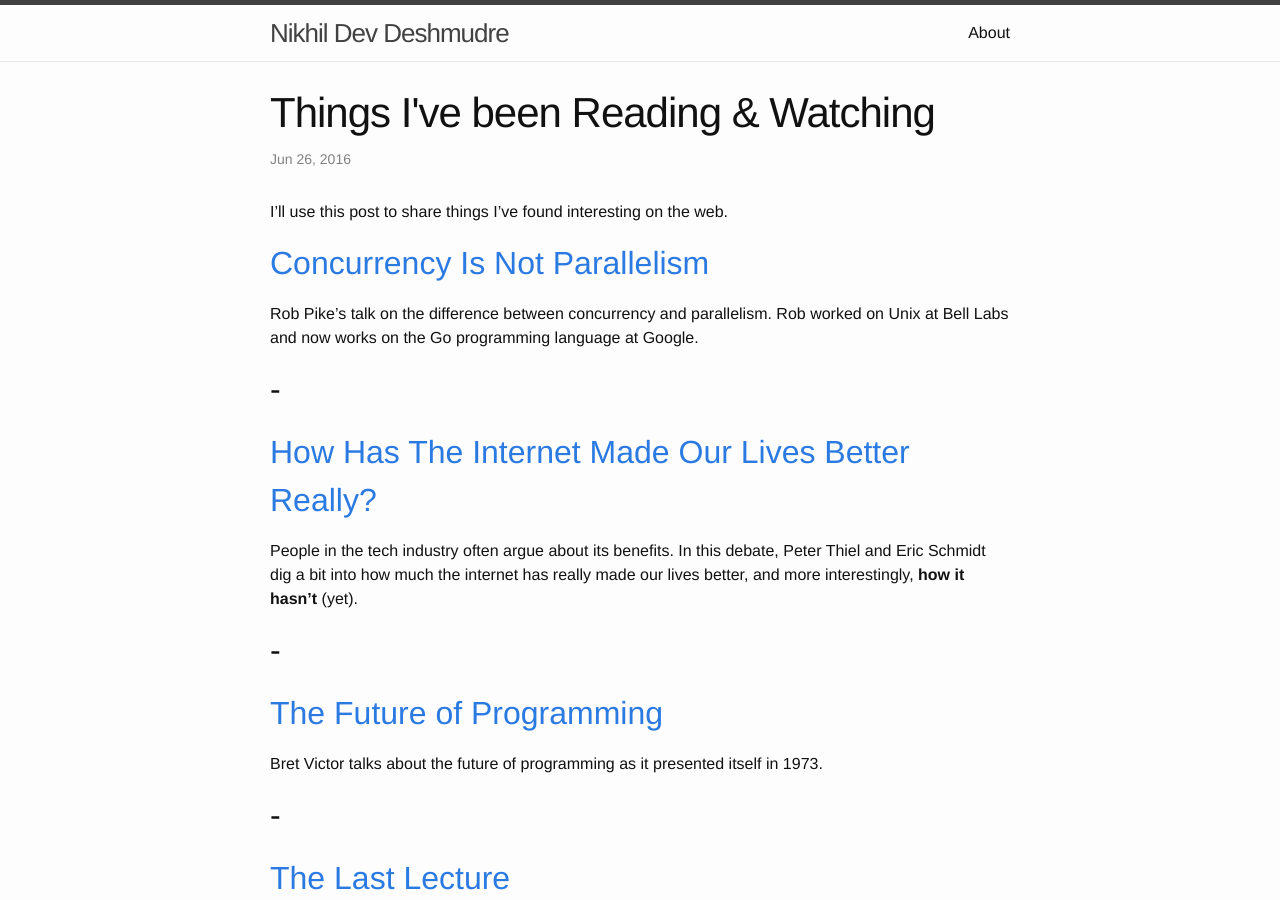
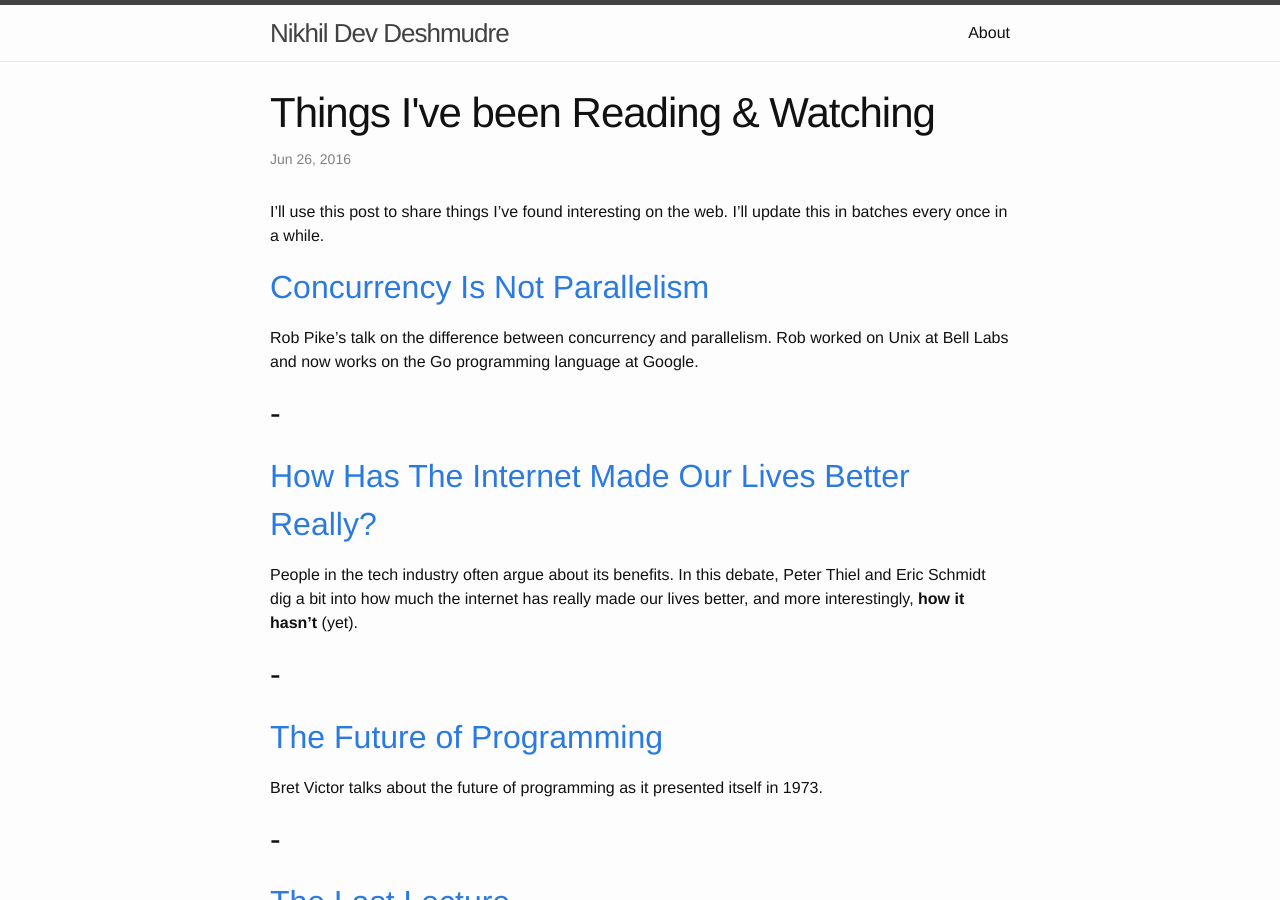
Before and after one commit to nikhil-dev/nikhil-dev.github.io, a Jekyll site: the page built from _posts/2016-07-09-readings.markdown, in a window 1280 px wide and 900 px high. Built offline with Jekyll 4.4.1, drawn with Linux system fonts in a browser that asks for light colours.

Commit message:
update about readings

```diff
--- a/_posts/2016-07-09-readings.markdown
+++ b/_posts/2016-07-09-readings.markdown
@@ -6,7 +6,7 @@ categories: jekyll update
 permalink: the-interesting-internet
 ---
 
-I'll use this post to share things I've found interesting on the web.
+I'll use this post to share things I've found interesting on the web. I'll update this in batches every once in a while.
 
 
 [Concurrency Is Not Parallelism][concurrency_parallelism]
```
